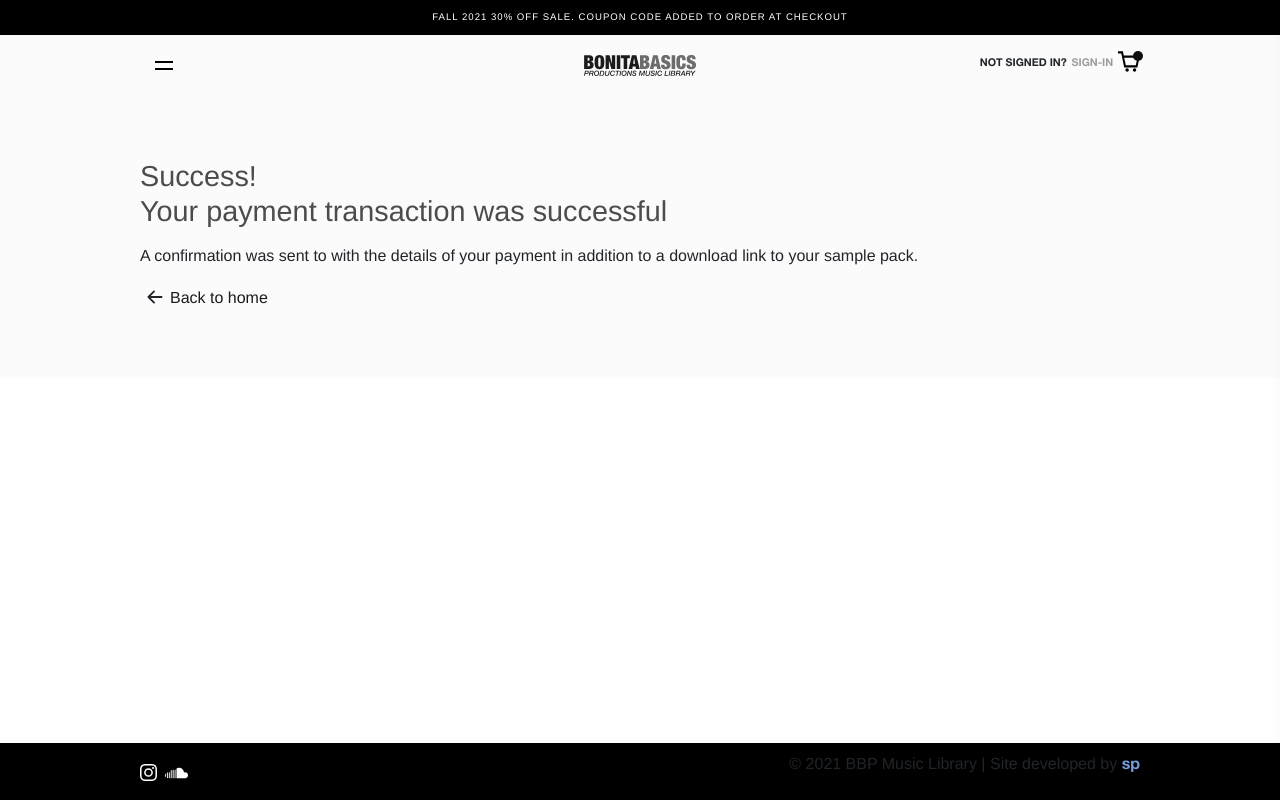
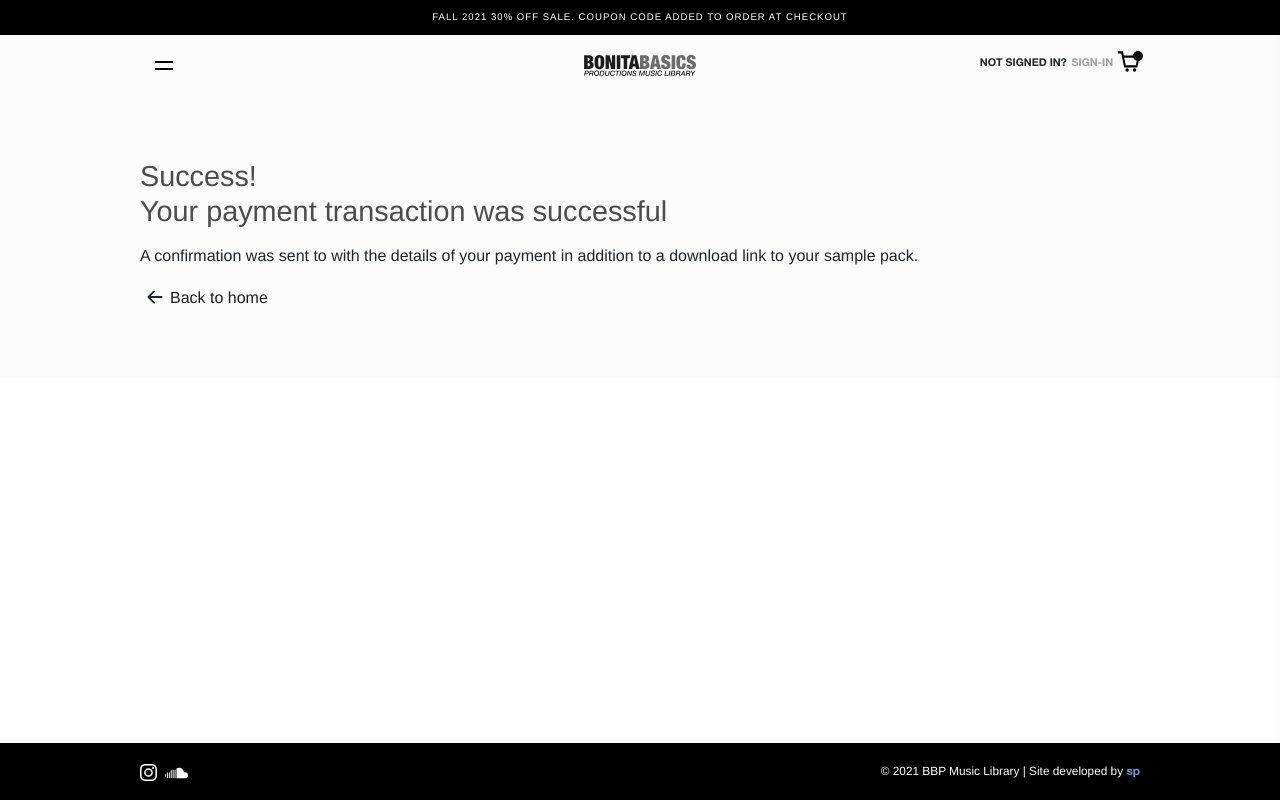
Before and after one commit to mrstevedev/bbpmusiclibrary, a Next.js app: page /confirm in a window 1280 px wide. Built offline with nearby package versions, Linux system fonts and the light colour scheme.

Commit message:
Added className to <p>

```diff
--- a/components/Footer.js
+++ b/components/Footer.js
@@ -39,7 +39,7 @@ export default function Footer() {
             </Link>
           </div>
           <div className="col d-flex justify-content-end">
-            <p>&copy; 2021 BBP Music Library | Site developed by <a className={ styles.built_by } href="https://mrstevedev.io/" target="_blank" rel="noreferrer">sp</a></p>
+            <p className={styles.footer__text}>&copy; 2021 BBP Music Library | Site developed by <a className={ styles.built_by } href="https://mrstevedev.io/" target="_blank" rel="noreferrer">sp</a></p>
           </div>
         </div>
       </footer>
```
